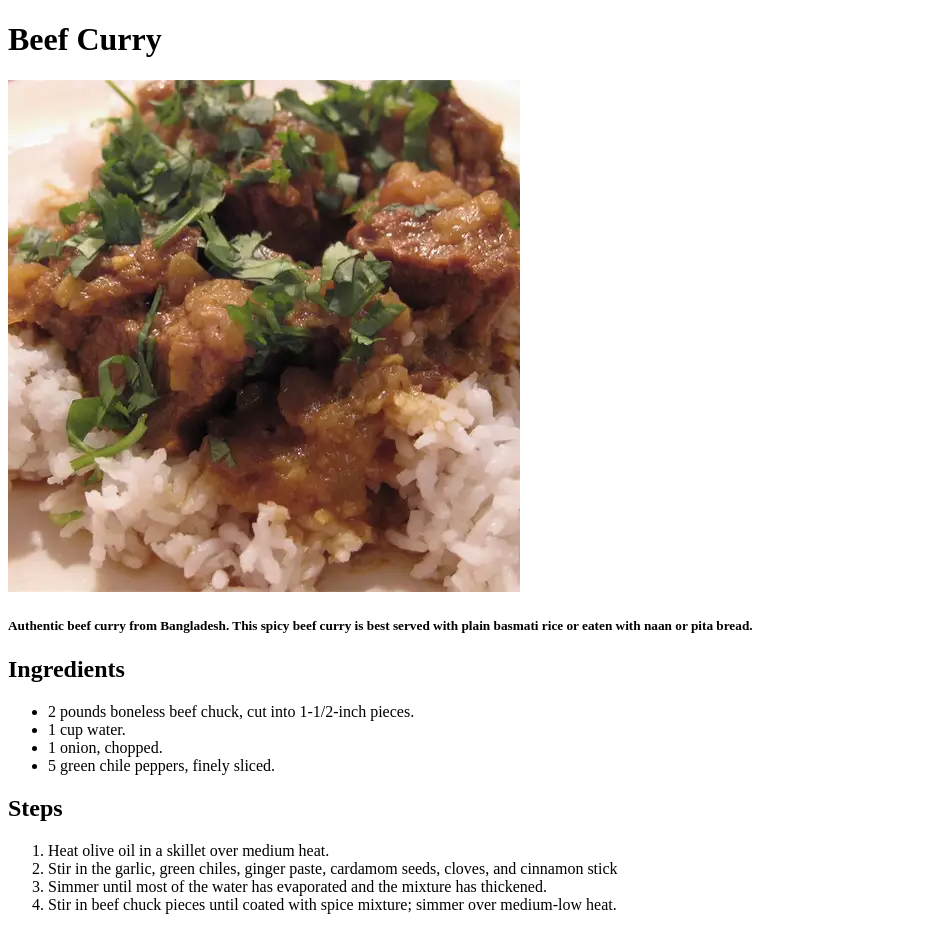
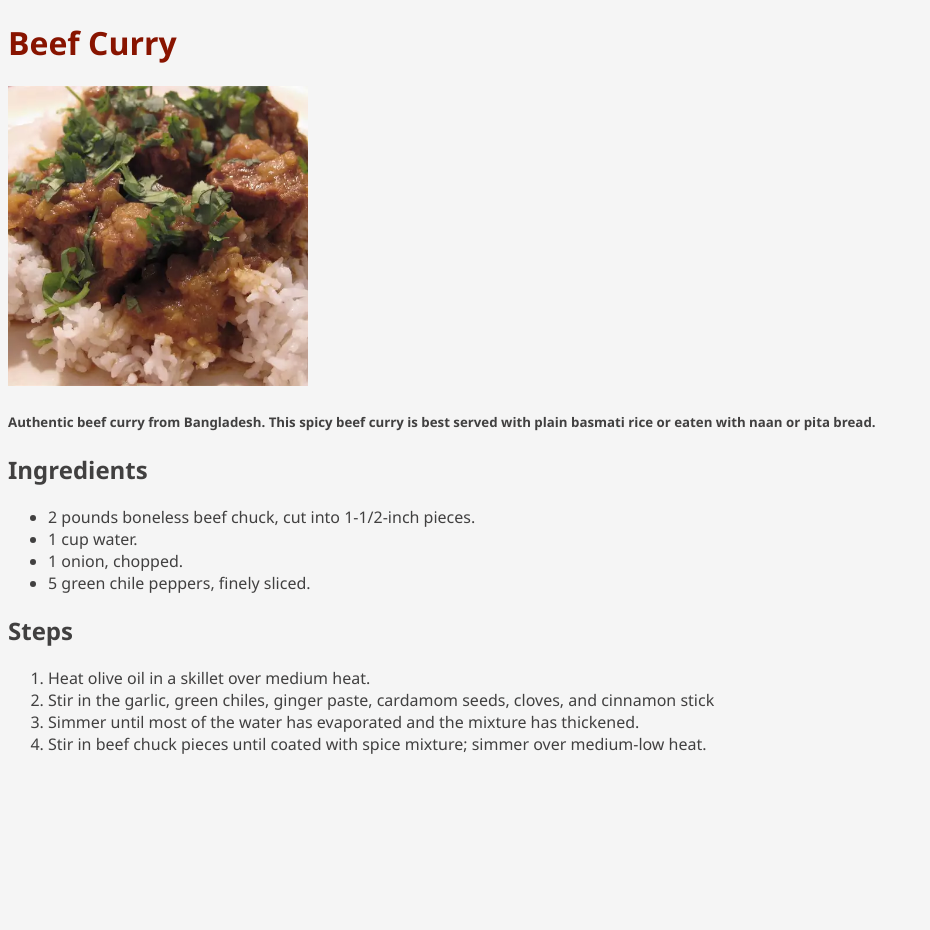
Before and after one commit to hossain-adnan/odin-recipes, a plain HTML site: page recipes/beef_curry.html in a window 1280 px wide. Shown: the whole page, without its empty margins (0-930 px from the left). After the commit the page ends 800 px from the top, so only its background shows below. Drawn offline with Linux system fonts and the light colour scheme.

Commit message:
add styleseet.css to each recipes

```diff
--- a/recipes/beef_curry.html
+++ b/recipes/beef_curry.html
@@ -3,6 +3,7 @@
 <head>
     <meta charset="UTF-8">
     <meta name="viewport" content="width=device-width, initial-scale=1.0">
+    <link rel="stylesheet" href="style.css">
     <title>Document</title>
 </head>
 <body>
--- /dev/null
+++ b/recipes/style.css
@@ -0,0 +1,23 @@
+body {
+    background-color: whitesmoke;
+    font-family: 'Segoe UI', Tahoma, Geneva, Verdana, sans-serif;
+    color: rgb(65, 64, 64);
+}
+
+img {
+    height: 300px;
+    width: auto;
+}
+
+h1 {
+
+    color: rgb(136, 20, 0);
+}
+
+h5 {
+    font-weight: 600;
+}
+
+li:hover {
+    color: hsl(271, 100%, 33%);
+}
```
Also changed, not shown: recipes/bengali_dhal.html (+1 -0 lines), recipes/machhere_jhol.html (+1 -0 lines).
